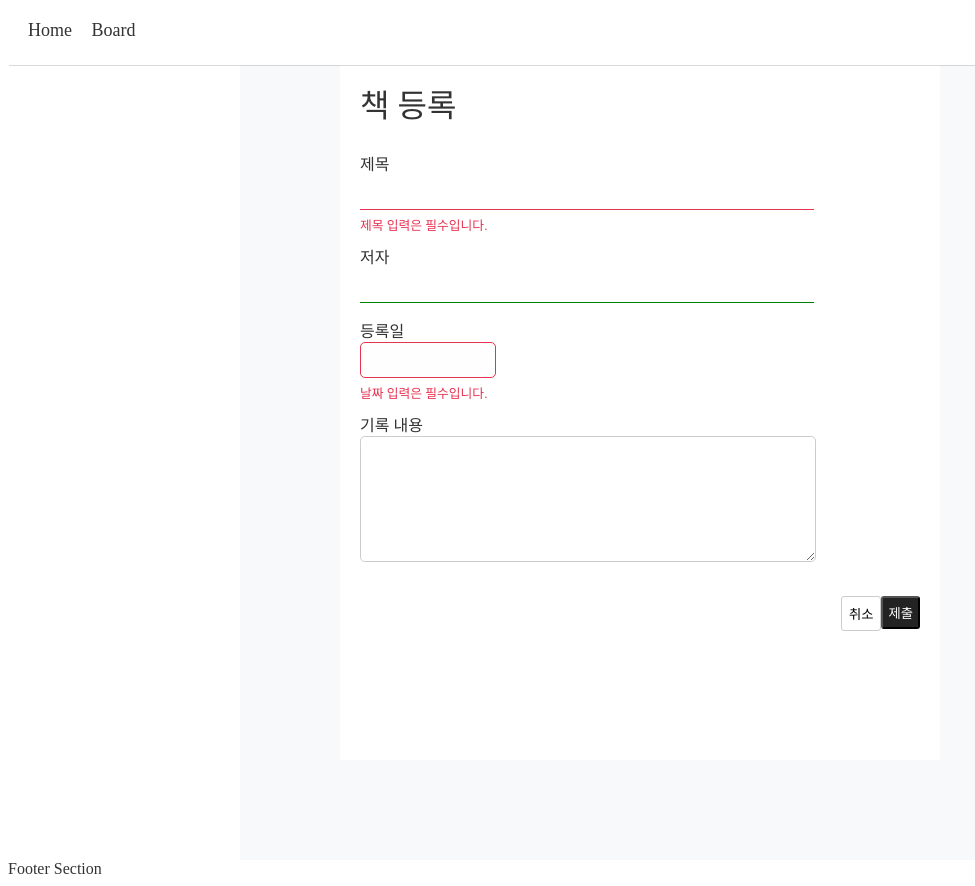
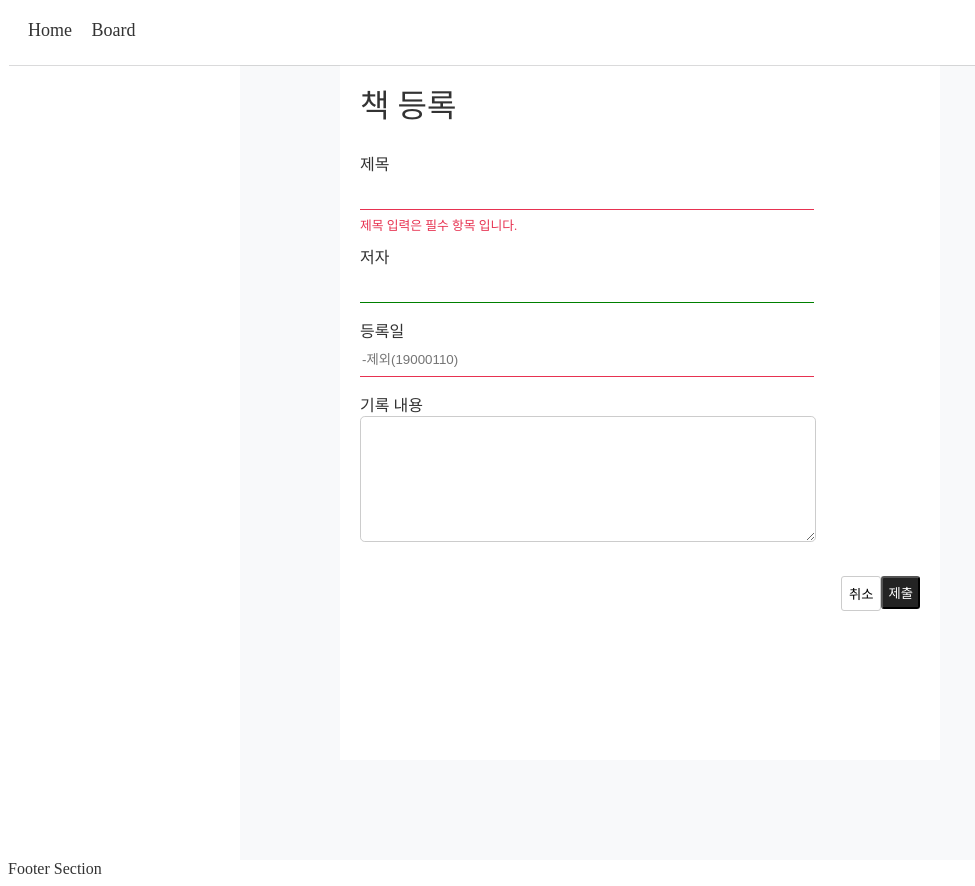
Before and after one commit to Seungeun727/vue3-book-oneLine, a Vue app: page /board/write in a window 1280 px wide. Shown: the whole page, without its empty margins (0-975 px from the left). Built offline with nearby package versions, Linux system fonts and the light colour scheme.

Commit message:
feat: Board 작성폼의 유효성 검사 validateBoard 파일로 분리

```diff
--- a/src/components/board/ValidateForm.vue
+++ b/src/components/board/ValidateForm.vue
@@ -6,10 +6,10 @@
         v-model="form.title"
         :invalid="!validTitle"
         type="text"
-        maxlength="40"
         required>
-      <span>
-        {{ errorMsg.title }}
+      <span
+        v-if="validTitle != null">
+        {{ validTitle }}
       </span>
     </div>
     <div>
@@ -24,11 +24,13 @@
         v-model="form.date"
         type="text"
         :invalid="!validDate"
-        :maxlength="11"
+        :maxlength="8"
+        placeholder="-제외(19000110)"
         class="date-input"
         required>
-      <span>
-        {{ errorMsg.date }}
+      <span
+        v-if="validTitle != null">
+        {{ validDate }}
       </span>
     </div>
     <div>
@@ -46,6 +48,7 @@
 </template>
 
 <script>
+import { checkTitle, checkDate } from '../../utils/validateBoard.js';
 export default {
   emits: ['get-child'],
   data() {
@@ -58,7 +61,6 @@ export default {
       },
       errorMsg: {
         title: '',
-        author: '',
         date: ''
       },
     }
@@ -66,39 +68,18 @@ export default {
   computed: {
     error() {
       return Object.values(this.errorMsg)
-        .map(error => console.log(error == null));
+        .map(error => error == null);
     },
     validTitle() {
-      return this.checkTitle();
+      const titleMsg = checkTitle(this.form.title, this.errorMsg.title);
+      return titleMsg;
     },
     validDate() {
-      return this.checkDate();
+      const dateMsg = checkDate(this.form.date, this.errorMsg.date);
+      return dateMsg;
     }
   },
   methods: {
-    checkTitle() {
-      const { title } = this.form;
-      if(!title && title == "") {
-        this.errorMsg.title = "제목 입력은 필수입니다.";
-      } else {
-        this.errorMsg.title="";
-        if(title.length > 40) {
-          this.errorMsg.title= "제목은 40자 이내로 작성하세요.";
-        }
-      }
-    },
-    checkDate() {
-      const { date } = this.form;
-      if(!date && date == "") {
-        this.errorMsg.date = "날짜 입력은 필수입니다.";
-      } else {
-        if(date != 11 && date < 11) {
-          this.errorMsg.date = "날짜는 11자입니다.";
-        } else {
-          this.errorMsg.date = "";
-        }
-      }
-    },
     sendParents() {
       this.$emit("get-child", this.form);
     }
@@ -127,26 +108,6 @@ span {
   font-size: 0.8em;
   color: $dark-pink;
 }
-.date-box {
-  width: 120px;
-  display: inline-block;
-  .date-input {
-    width: 130px;
-    height: 32px;
-    outline: 0;
-    border: 1px solid $light-gray;
-    border-radius: 5px;
-    background: #fffefe;
-    text-align: center;
-  }
-}
-.date-input:not(:valid) {
-  border: 1px solid $dark-pink;
-}
-.date-input:not(:invalid) {
-  border: 1px solid green;
-}
-
 .btn-group {
   margin-top: 30px;
   float: right;
--- /dev/null
+++ b/src/utils/validateBoard.js
@@ -0,0 +1,35 @@
+function checkTitle(title, message) {
+  if(!title && title == "") {
+    message = "제목 입력은 필수 항목 입니다.";
+  } else {
+    if(title.length > 40 || title.length <= 1) {
+      message = "제목은 40자이내로 작성하세요.";
+    } else {
+      message = "";
+    }
+  }
+  return message;
+}
+
+const checkDate = function(date, message ) {
+  if(date != 10 && date == "") {
+    message = "날짜 입력은 8자로 필수 항목입니다.";
+  } else {
+    let dateNum = date.replace(/[^0-9]/g, "");
+    const year = dateNum.substring(0, 4)
+    const month = dateNum.substring(4, 6);
+    const day = dateNum.substring(6, 8);
+    if(year.length != 4 && year.length > 4) {
+      return message = "날짜 형식이 맞지 않습니다.";
+    } else {
+      if(month.length != 2 && day.length != 2) {
+        return message = "날짜 형식이 맞지않습니다.";
+      } else {
+        message = "날짜 형식이 맞습니다.";
+        return message;
+      }
+    }
+  }
+};
+
+export { checkTitle, checkDate };
```
